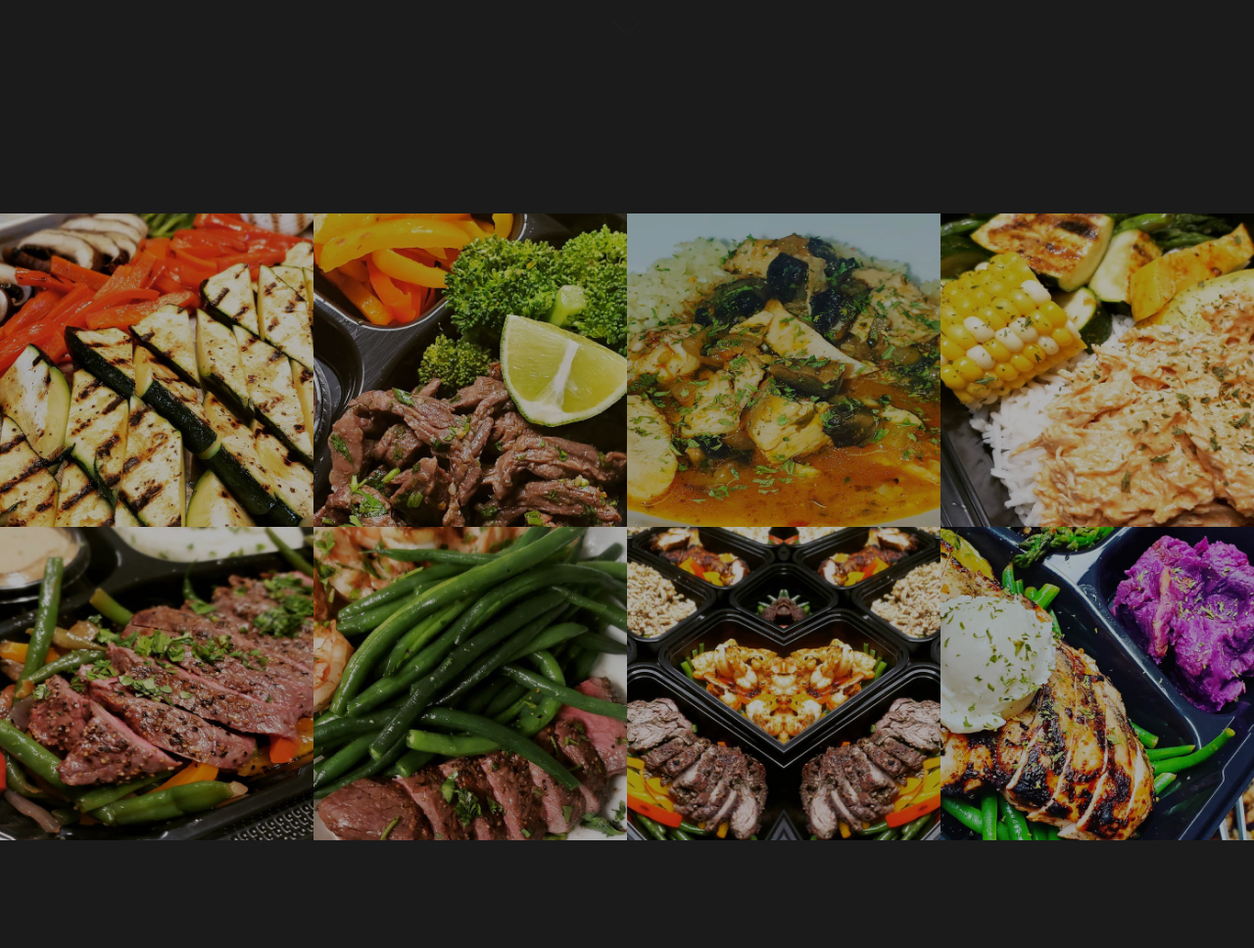
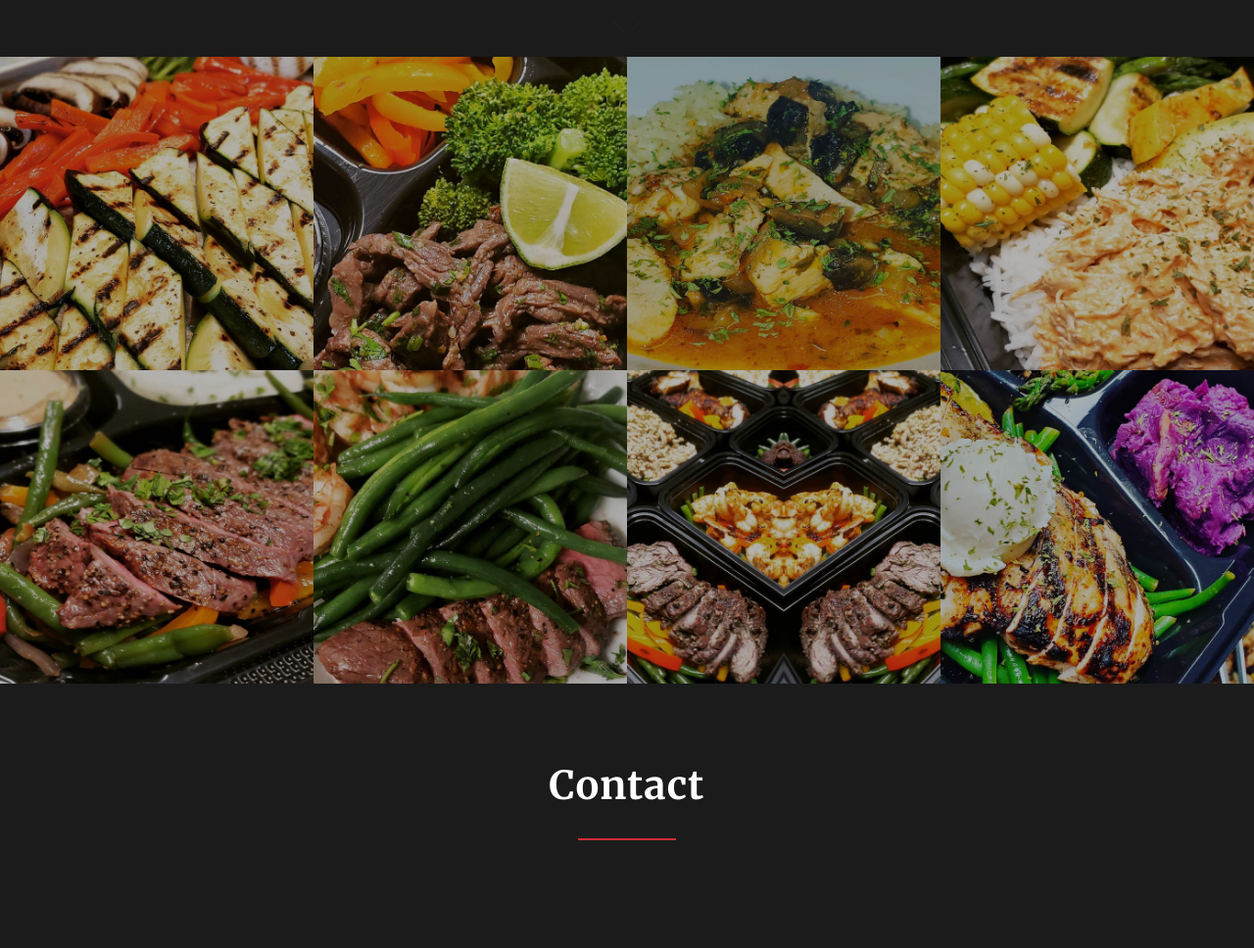
Before and after one commit to nguyenchris/fabio-site, a plain HTML site: page index.html in a window 1280 px wide. Shown: the part 742-1710 px from the top of the page at 98% size. Before the commit the page ends 1615 px from the top, so only its background shows below. Drawn offline with nearby package versions, Linux system fonts and the light colour scheme.

Commit message:
added contact section:

```diff
--- a/assets/css/style.css
+++ b/assets/css/style.css
@@ -41,6 +41,27 @@ h2,
 h3 {
   font-weight: 700;
 }
+
+
+
+.section-title {
+  font-size: 4rem;
+  word-spacing: 2px;
+  text-align: center;
+  margin-bottom: 30px;
+  letter-spacing: 1px;
+}
+
+.section-title:after {
+  display: block;
+  height: 2px;
+  background-color: #cd2c38;
+  content: '';
+  width: 100px;
+  margin: 0 auto;
+  margin-top: 30px;
+}
+
 
 a {
   cursor: pointer;
--- a/index.html
+++ b/index.html
@@ -47,10 +47,6 @@
   </header>
 
 
-<section>
-
-
-</section>
 
 
 
@@ -104,6 +100,12 @@
   </section>
 
 
+  <section>
+
+    <h2 class="section-title">Contact</h2>
+  </section>
+
+
   <!-- <section class="section-meals">
     <div class="row">
       <div id="carouselExampleIndicators" class="carousel slide" data-ride="carousel">
```
